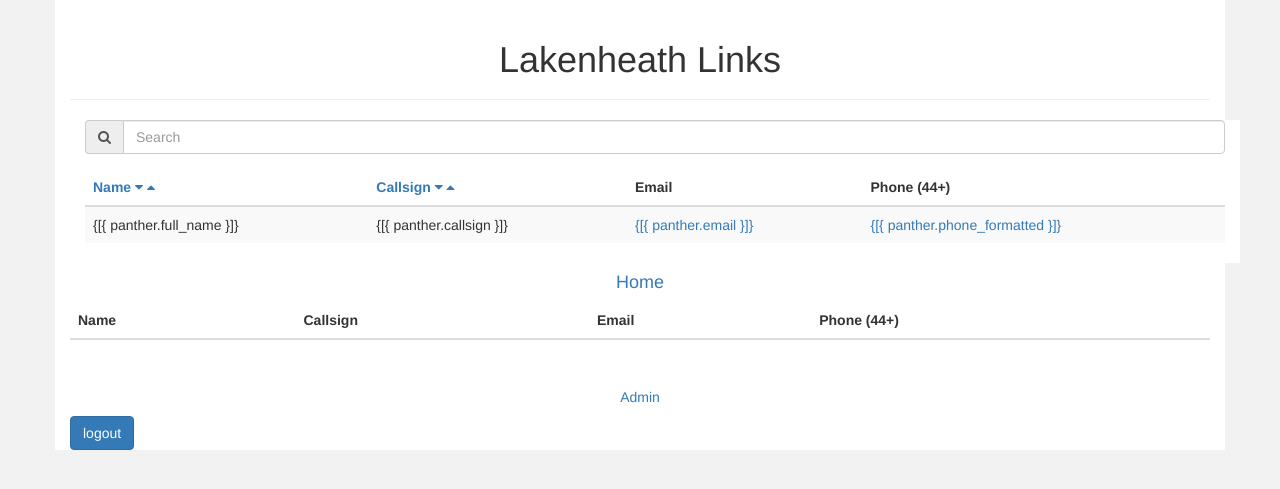
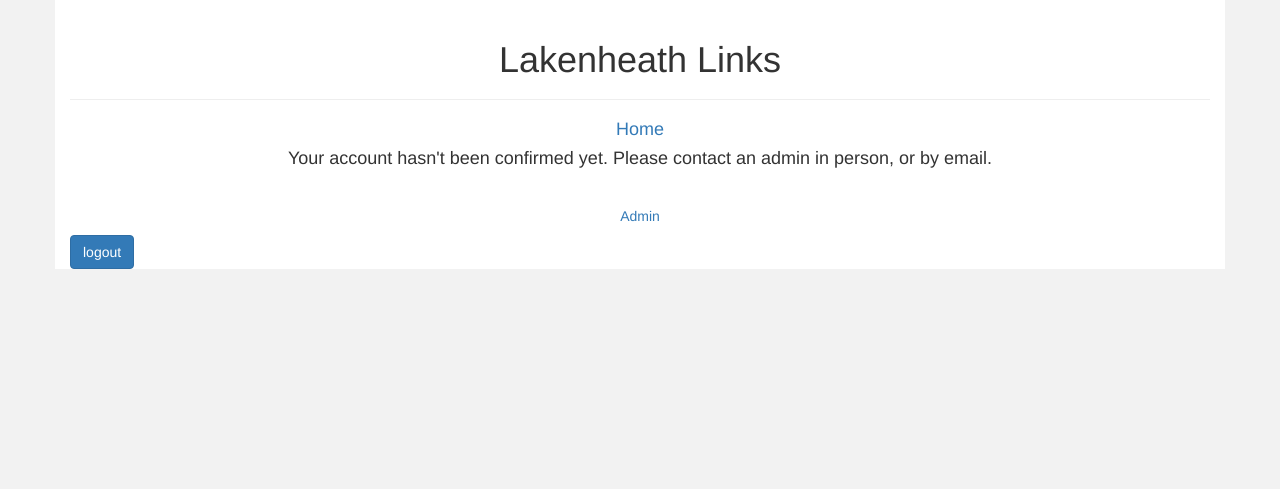
Before and after one commit to David-OConnor/lakenheath, a Flask app: page /roster in a window 1280 px wide. Shown: the top 489 px of the page. Run offline with Flask 2, Linux system fonts and the light colour scheme; the visitor is signed in with stand-in values (Sample User, id 1); data comes from the database, SQL or seed files in the repository; data that the repository does not hold is empty; some libraries are stand-ins or nearby versions.

Commit message:
You must now be confirmed to access maps and roster.

```diff
--- /dev/null
+++ b/app/templates/not_confirmed.html
@@ -0,0 +1,10 @@
+{%  extends "base.html" %}
+
+{% block content %}
+
+    <h4><a href="/">Home</a></h4>
+
+    <h4>Your account hasn't been confirmed yet. Please contact an admin in person,
+        or by email.</h4>
+
+{% endblock %}
--- a/app/templates/roster.html
+++ b/app/templates/roster.html
@@ -16,8 +16,8 @@
         });
 
 
-    {#    Interpolation prevents conflicts with Jinja template tags; Angular
-    will now use '{[{' instead of '{{'.#}
+    {# Interpolation prevents conflicts with Jinja template tags; Angular
+    will now use '{[{' instead of '{{'. #}
     myModule.config(function($interpolateProvider) {
         $interpolateProvider.startSymbol('{[{').endSymbol('}]}');
     });
@@ -25,7 +25,9 @@
     </script>
 
 
-    <div class="container" ng-app="sortApp" ng-controller="mainController">
+    <div ng-app="sortApp" ng-controller="mainController">
+
+        <h4><a href="/">Home</a></h4>
 
          <form>
              <div class="form-group">
@@ -37,6 +39,7 @@
                  </div>
              </div>
           </form>
+
 
         <table class="table table-striped">
             <thead>
@@ -64,12 +67,6 @@
             </thead>
 
             <tbody>
-{#                <tr ng-repeat="roll in sushi | orderBy:sortType:sortReverse | filter:searchFish">#}
-{#                    <td>{[{ roll.name }]}</td>#}
-{#                    <td>{[{ role.fish }]}</td>#}
-{#                    <td>{[{ role.tastiness }]}</td>#}
-{#                </tr>#}
-
                 <tr ng-repeat="panther in panthersJs | orderBy:sortType:sortReverse | filter:searchPanthers">
                     <td>{[{ panther.full_name }]}</td>
                     <td>{[{ panther.callsign }]}</td>
@@ -82,30 +79,4 @@
 
     </div>
 
-
-
-    <h4><a href="/">Home</a></h4>
-
-    <table class="table table-striped">
-        <thead>
-            <tr>
-                <th>Name</th>
-                <th>Callsign</th>
-                <th>Email</th>
-                <th>Phone (44+)</th>
-            </tr>
-        </thead>
-
-        <tbody>
-            {% for panther in panthers %}
-            <tr>
-                <td>{{ " ".join([panther.first_name, panther.last_name])}}</td>
-                <td>{{ panther.callsign }}</td>
-                <td><a href="mailto:{{ panther.email }}">{{ panther.email }}</a></td>
-                <td><a href="tel:+44{{ panther.phone }}">{{ panther.phone_formatted() }}</a></td>
-            </tr>
-            {% endfor %}
-        </tbody>
-    </table>
-
 {% endblock %}
--- a/app/views.py
+++ b/app/views.py
@@ -60,6 +60,8 @@
 @app.route('/roster')
 @login_required
 def roster():
+    if not current_user.confirmed_at:
+        return render_template('not_confirmed.html')
     panthers = Panther.query.order_by(Panther.callsign)
 
     # Pass the template a dictionary representing the database entries in the
@@ -68,18 +70,18 @@
     panthers_js = []
     for panther in panthers:
         panthers_js.append({'first_name': panther.first_name,
-                                 'last_name': panther.last_name,
-                                 'callsign': panther.callsign,
-                                 'email': panther.email,
-                                 'phone': panther.phone,
-                                 'full_name': panther.full_name(),
-                                 'phone_formatted': panther.phone_formatted()
-                                 })
+                            'last_name': panther.last_name,
+                            'callsign': panther.callsign,
+                            'email': panther.email,
+                            'phone': panther.phone,
+                            'full_name': panther.full_name(),
+                            'phone_formatted': panther.phone_formatted()
+                            })
 
     return render_template('roster.html',
                            title="Squadron roster",
-                           panthers=panthers,
-                           panthers_js_safe=panthers_js
+                           # panthers=panthers,
+                           panthers_js=panthers_js
                            )
 
 
```
